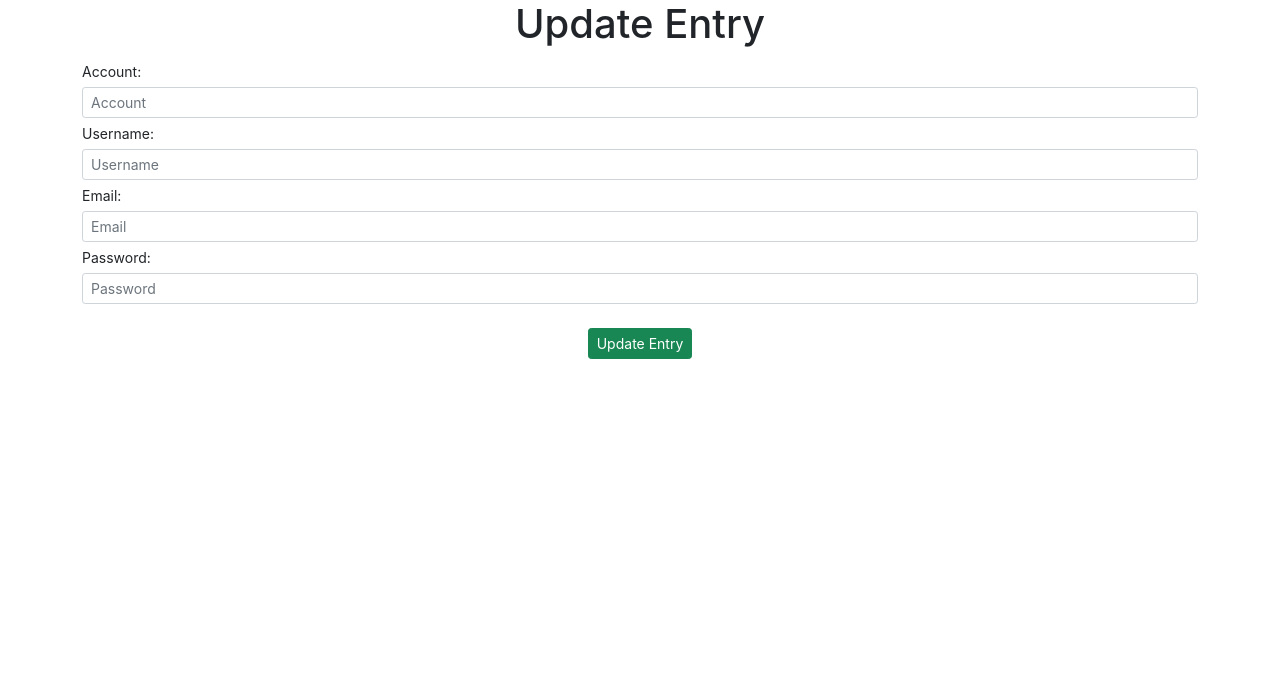
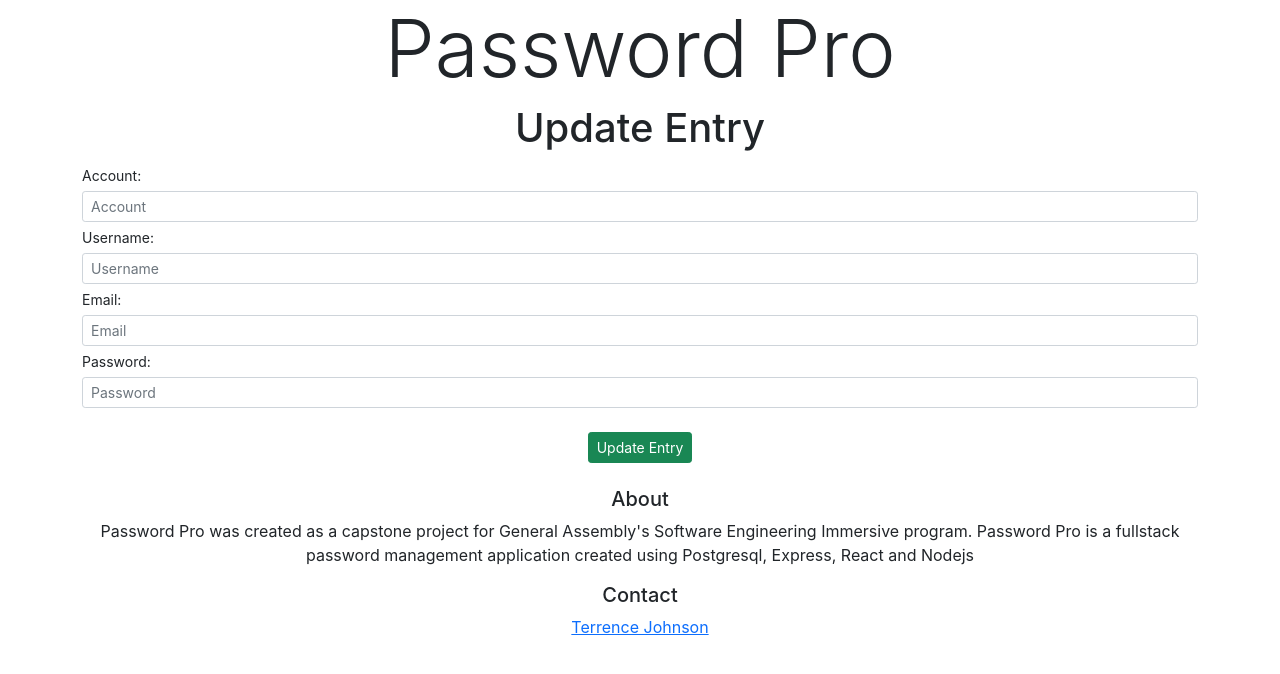
Before and after one commit to TCJohnson1/password_pro, a React (Create React App) app: page /passwords/1/update in a window 1280 px wide. Shown: the top 674 px of the page. Built offline with nearby package versions, Linux system fonts and the light colour scheme; no server answers.

Commit message:
update functionalliy fixed and complete

```diff
--- a/src/components/AccountUpdate.jsx
+++ b/src/components/AccountUpdate.jsx
@@ -17,10 +17,10 @@ const AccountUpdate = (props) => {
             const fetchData = async() => {
                   const response = await PasswordPro.get(`/${id}`);
                   console.log(response.data.data);
-                  setWebsite(response.data.data.password.website);
-                  setUsername(response.data.data.password.username);
-                  setEmail(response.data.data.password.email);
-                  setPassword(response.data.data.password.password);
+                  // setWebsite(response.data.data.password.website);
+                  // setUsername(response.data.data.password.username);
+                  // setEmail(response.data.data.password.email);
+                  // setPassword(response.data.data.password.password);
             }
             fetchData()
       }, []);
--- a/src/components/Footer.jsx
+++ b/src/components/Footer.jsx
@@ -3,7 +3,7 @@ import React, { Component } from 'react'
 export default class Footer extends Component {
       render() {
             return (
-                  <div className="page-footer">
+                  <div className="text-center">
                   <div className="container">
                   <div className="row">
                   <h5>About</h5>
--- a/src/routes/Home.jsx
+++ b/src/routes/Home.jsx
@@ -9,8 +9,11 @@ export default class Home extends Component {
             return (
                   <div>
                         <Header />
+                        <br/>
                         <AddAccount/>
+                        <br/>
                         <AccountList />
+                        <br/>
                         <Footer />
                   </div>
             )
--- a/src/routes/Updates.jsx
+++ b/src/routes/Updates.jsx
@@ -1,12 +1,17 @@
 import React, { Component } from 'react'
 import AccountUpdate from '../components/AccountUpdate'
+import Footer from '../components/Footer'
+import Header from '../components/Header'
 
 export default class Updates extends Component {
       render() {
             return (
                   <div>
+                        <Header />
                         <h1 className="text-center"> Update Entry</h1>
                         <AccountUpdate />
+                        <br/>
+                        <Footer />
                   </div>
             )
       }
```
